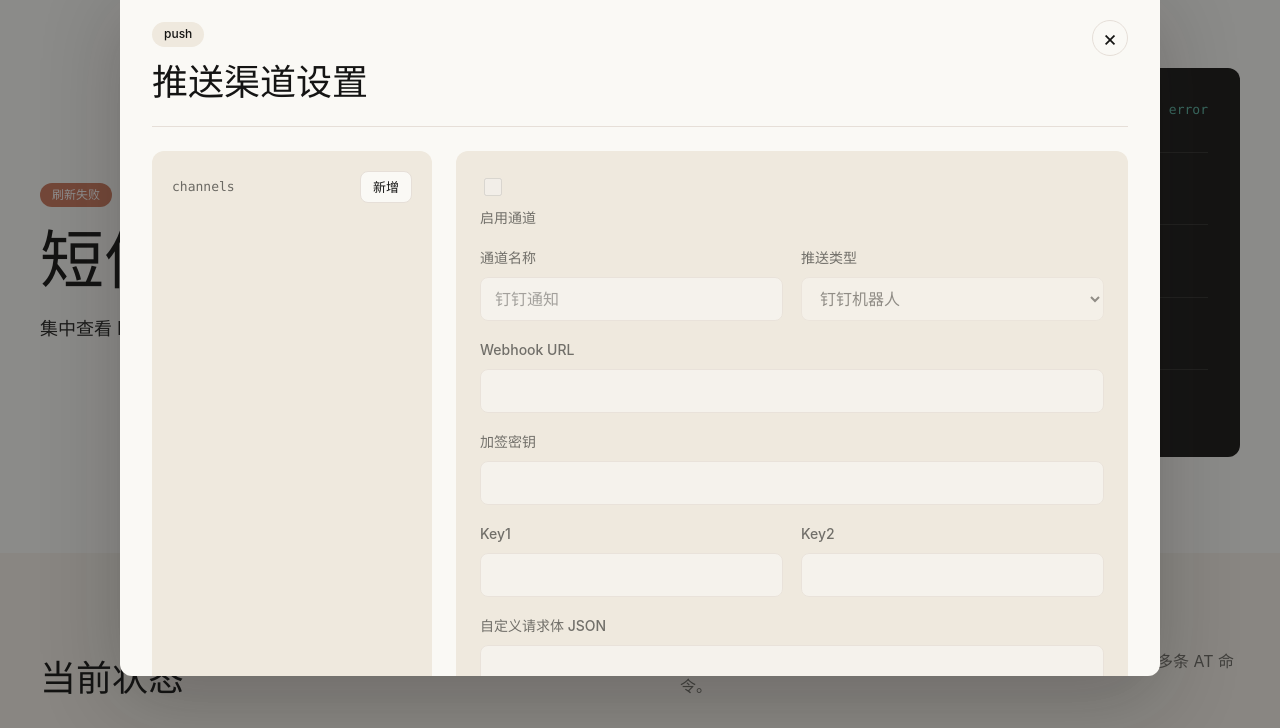
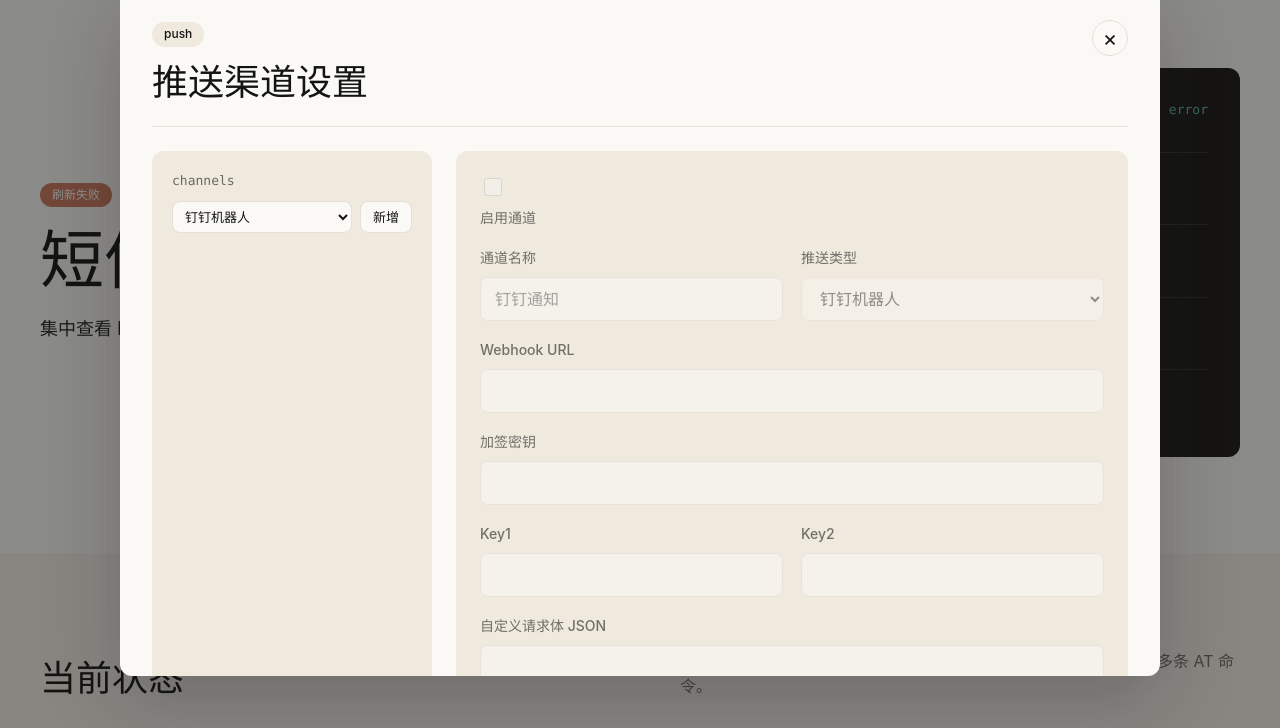
Before and after one commit to Lewsol/forwarding_sms_nodejs, a website: page public/admin.html in a window 1280 px wide. Both pictures are taken after a click on the button "推送渠道". Shown: the part 68-796 px from the top of the page. Drawn offline with Linux system fonts and the light colour scheme; no server answers.

Commit message:
feat: 支持选择推送通道类型

```diff
--- a/public/admin.html
+++ b/public/admin.html
@@ -183,7 +183,20 @@
         <aside class="channel-list-panel" aria-label="推送渠道列表">
           <div class="panel-header panel-header--light">
             <span>channels</span>
-            <button class="button button--secondary button--compact" id="pushAddButton" type="button">新增</button>
+            <div class="channel-add">
+              <select class="text-input select-input channel-add__select" id="pushAddTypeSelect" aria-label="新增推送类型">
+                <option value="dingtalk">钉钉机器人</option>
+                <option value="feishu">飞书机器人</option>
+                <option value="telegram">Telegram Bot</option>
+                <option value="pushplus">PushPlus</option>
+                <option value="serverchan">Server酱</option>
+                <option value="post_json">POST JSON</option>
+                <option value="bark">Bark</option>
+                <option value="get">GET</option>
+                <option value="custom">自定义 POST</option>
+              </select>
+              <button class="button button--secondary button--compact" id="pushAddButton" type="button">新增</button>
+            </div>
           </div>
           <div class="channel-list" id="pushChannelList"></div>
         </aside>
--- a/public/assets/admin.css
+++ b/public/assets/admin.css
@@ -731,6 +731,27 @@ body.modal-open {
   color: var(--muted);
 }
 
+.channel-list-panel .panel-header {
+  display: grid;
+  grid-template-columns: 1fr;
+  align-items: start;
+  gap: 10px;
+}
+
+.channel-add {
+  display: grid;
+  grid-template-columns: minmax(0, 1fr) auto;
+  gap: 8px;
+  width: 100%;
+}
+
+.channel-add__select {
+  min-height: 32px;
+  min-width: 0;
+  padding: 6px 8px;
+  font-size: 13px;
+}
+
 .channel-list {
   display: grid;
   gap: 10px;
--- a/public/assets/admin.js
+++ b/public/assets/admin.js
@@ -9,6 +9,7 @@ const elements = {
   pushSettingsButton: document.querySelector('#pushSettingsButton'),
   pushModal: document.querySelector('#pushModal'),
   pushModalClose: document.querySelector('#pushModalClose'),
+  pushAddTypeSelect: document.querySelector('#pushAddTypeSelect'),
   pushAddButton: document.querySelector('#pushAddButton'),
   pushDeleteButton: document.querySelector('#pushDeleteButton'),
   pushSaveButton: document.querySelector('#pushSaveButton'),
@@ -452,7 +453,8 @@ function selectPushChannel(index) {
 
 function addPushChannel() {
   syncCurrentPushChannel();
-  state.pushChannels.push(createDefaultPushChannel());
+  const type = elements.pushAddTypeSelect?.value || 'dingtalk';
+  state.pushChannels.push(createDefaultPushChannel(type));
   state.selectedPushChannel = state.pushChannels.length - 1;
   renderPushSettings();
   setPushStatus('');
@@ -565,15 +567,21 @@ async function testPushChannel() {
 
 function handlePushTypeChange() {
   const controls = getPushControls();
+  const channel = state.pushChannels[state.selectedPushChannel];
+  const previousType = channel?.type || 'dingtalk';
+  const previousDefaultName = createDefaultPushChannel(previousType).name;
   const type = controls.type.value;
+  const nextDefaultName = createDefaultPushChannel(type).name;
+  const currentName = controls.name.value.trim();
 
   updatePushFieldVisibility(type);
-  if (!controls.name.value.trim()) {
-    controls.name.value = `${getPushTypeLabel(type)}通知`;
+  if (!currentName || currentName === previousDefaultName) {
+    controls.name.value = nextDefaultName;
   }
   if (type === 'custom' && !controls.customBody.value.trim()) {
     controls.customBody.value = createDefaultPushChannel('custom').customBody;
   }
+  syncCurrentPushChannel();
 }
 
 async function refreshLogs() {
```
